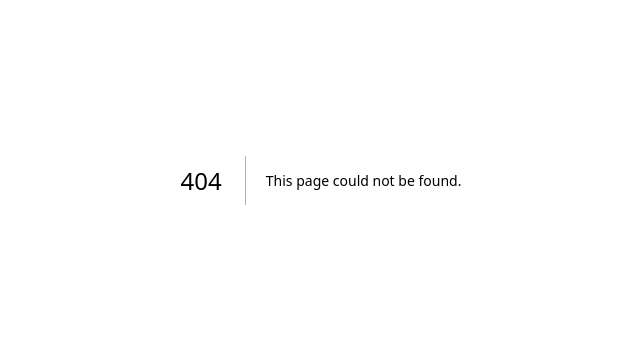
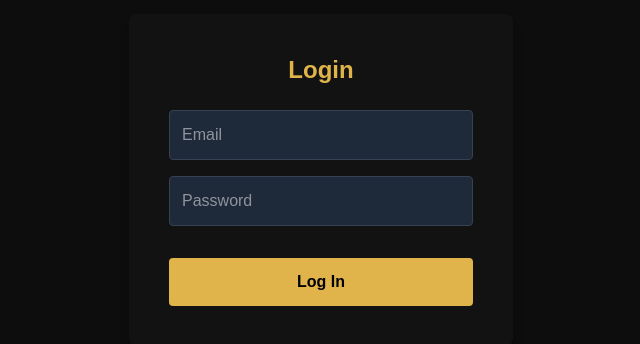
Before and after one commit to jordanpower10/solacegold-frontend, a Next.js app: page /login in a window 1280 px wide. Before the commit this address had no page. Shown: the part 220-564 px from the top of the page, without its empty margins (319-959 px from the left). Built offline with nearby package versions, Linux system fonts and the light colour scheme.

Commit message:
Add login page

```diff
--- /dev/null
+++ b/pages/login.tsx
@@ -0,0 +1,36 @@
+import Head from 'next/head'
+
+export default function Login() {
+  return (
+    <>
+      <Head>
+        <title>Login – Solace Gold</title>
+        <meta name="viewport" content="width=device-width, initial-scale=1.0" />
+      </Head>
+
+      <div className="min-h-screen flex items-center justify-center bg-[#0d0d0d] text-white font-sans">
+        <div className="bg-[#121212] p-10 rounded-lg shadow-lg w-full max-w-sm">
+          <h2 className="text-2xl font-bold mb-6 text-center text-[#e0b44a]">Login</h2>
+          <form className="flex flex-col gap-4">
+            <input
+              type="email"
+              placeholder="Email"
+              className="p-3 rounded bg-gray-800 border border-gray-700 focus:outline-none focus:ring-2 focus:ring-[#e0b44a]"
+            />
+            <input
+              type="password"
+              placeholder="Password"
+              className="p-3 rounded bg-gray-800 border border-gray-700 focus:outline-none focus:ring-2 focus:ring-[#e0b44a]"
+            />
+            <button
+              type="submit"
+              className="mt-4 bg-[#e0b44a] text-black font-semibold py-3 rounded hover:bg-yellow-400 transition"
+            >
+              Log In
+            </button>
+          </form>
+        </div>
+      </div>
+    </>
+  )
+}
```
